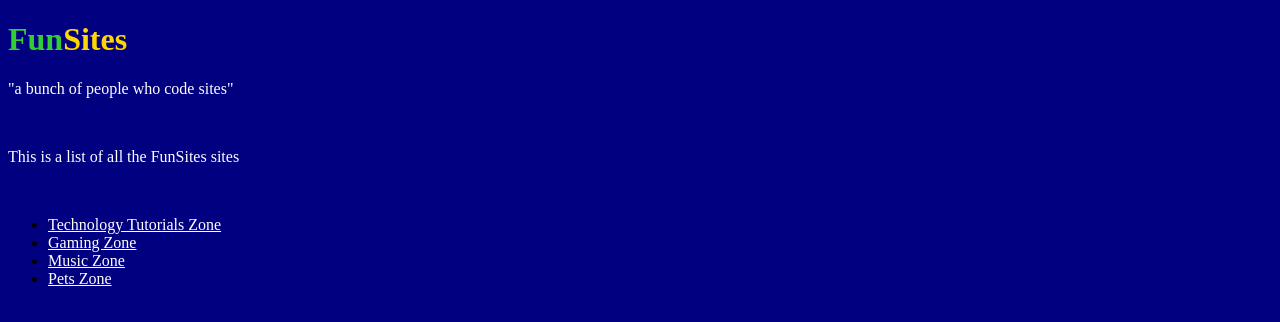
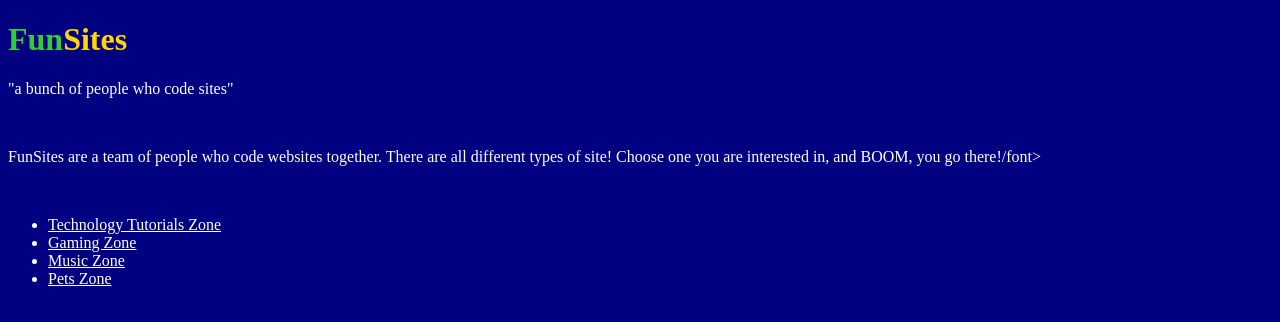
Before and after one commit to funsites/home, a plain HTML site: page index.htm in a window 1280 px wide. Drawn offline with Linux system fonts and the light colour scheme.

Commit message:
Update index.htm

```diff
--- a/index.htm
+++ b/index.htm
@@ -7,7 +7,7 @@
 <h1><font color="limegreen">Fun</font><font color="gold">Sites</font></h1>
 <p><font color="white">"a bunch of people who code sites"</font></p>
 <br>
-<p><font color="white">This is a list of all the FunSites sites</font></p>
+<p><font color="white">FunSites are a team of people who code websites together. There are all different types of site! Choose one you are interested in, and BOOM, you go there!/font></p>
 <br>
 <ul>
   <li><a href="http://funsites.github.io/tech" style="color: #ffffff">Technology Tutorials Zone</a></li>
```
